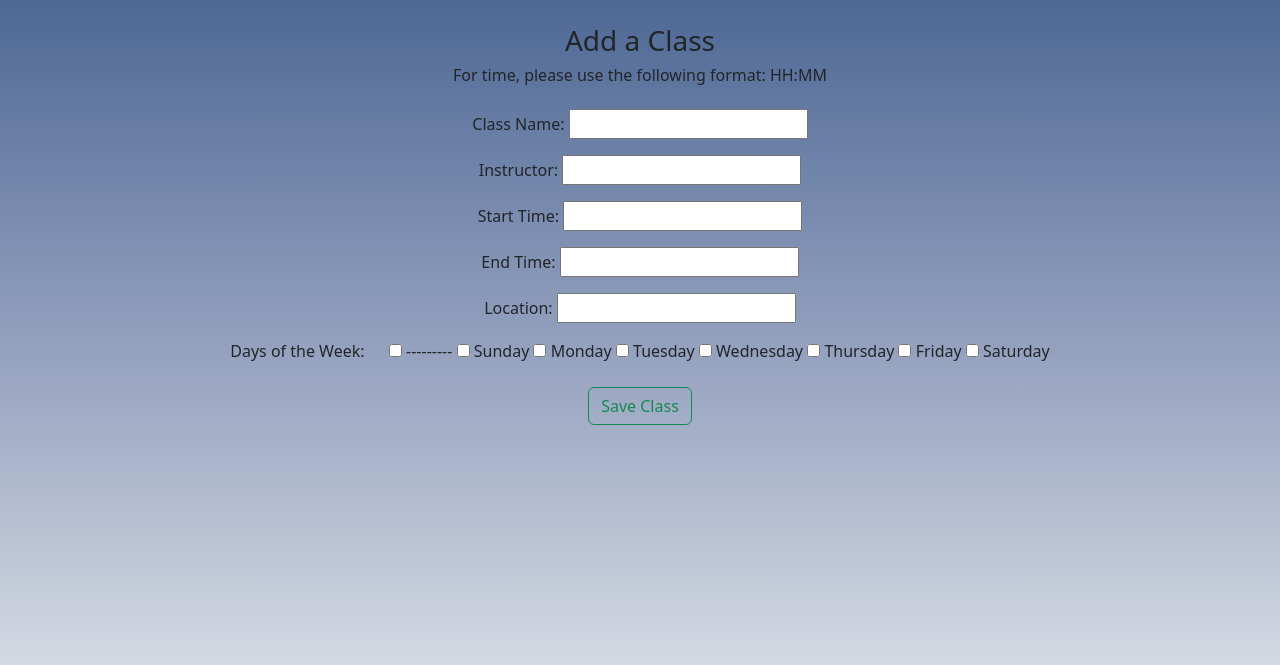
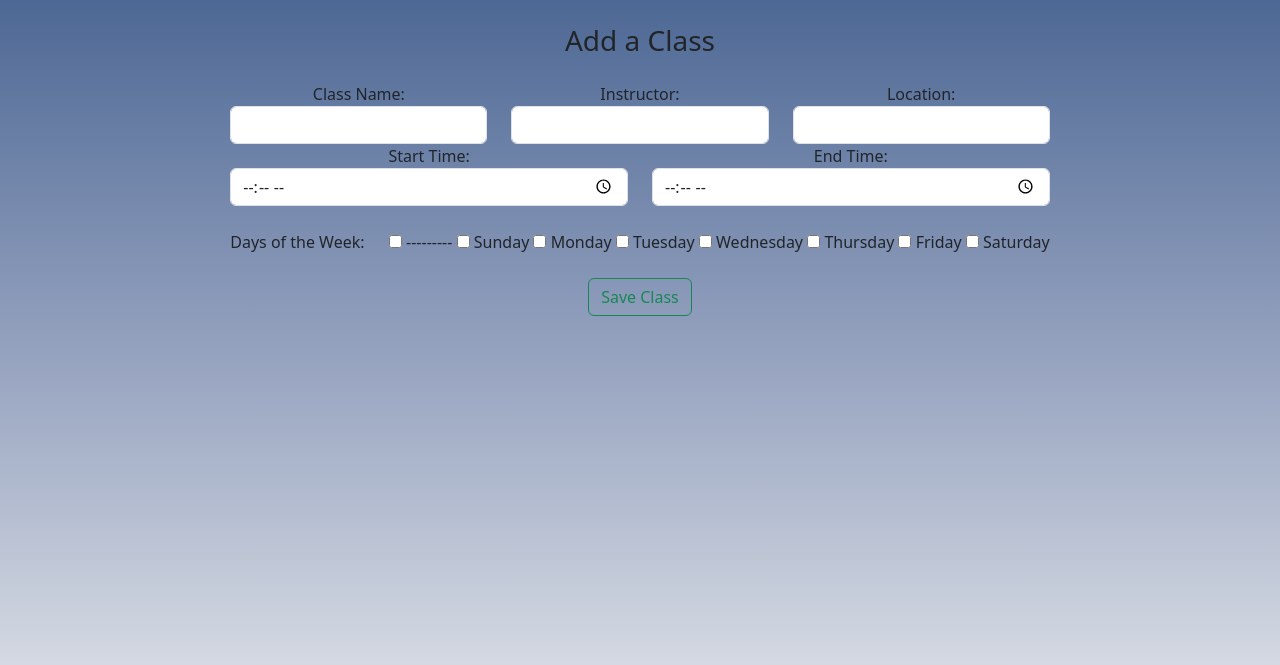
Before and after one commit to eliasposner/HoosNotes, a Django app: page /createclass in a window 1280 px wide. Shown: the part 56-721 px from the top of the page. Run offline with Django 3.2, Linux system fonts and the light colour scheme; the visitor is signed in with stand-in values (Sample User, id 1); some libraries are stand-ins or nearby versions.

Commit message:
Improved style of add class page

```diff
--- a/scheduler/templates/scheduler/createclass.html
+++ b/scheduler/templates/scheduler/createclass.html
@@ -10,38 +10,56 @@
 
 <div class="container">
     	<h3 class="text-center">Add a Class</h6>
-    	<h6 class="text-center">For time, please use the following format: HH:MM </h6>
 </div>
 
-<div class="mt-lg-4">
+<div class="mt-lg-4" style="width: fit-content;">
 
 <form method="post">{% csrf_token %}
     <!--{{ form.as_p }}-->
+    <div class="row">
+        <div class="col">
+            <label for="id_class_name">Class Name:</label>
+            <input class="form-control" id="id_class_name" type="text" name="class_name" maxlength="200" required>
+        </div>
 
-    <p><label for="id_class_name">Class Name:</label>
-    <input id="id_class_name" type="text" name="class_name" maxlength="200" required></p>
+        <div class="col">
+            <label for="id_instructor">Instructor:</label>
+            <input class="form-control" id="id_instructor" type="text" name="instructor" maxlength="200" required>
+        </div>
+        <div class="col">
+            <label for="id_location">Location:</label>
+            <input class="form-control" id="id_location" type="text" name="location" maxlength="200" required>
+        </div>
 
-    <p><label for="id_instructor">Instructor:</label>
-    <input id="id_instructor" type="text" name="instructor" maxlength="200" required></p>
+        </div>
+        <div class="row">
+            <div class="col">
+                <label for="id_start_time">Start Time:</label>
+                <input id="id_start_time" class="form-control" type="time" name="start_time" required>
+            </div>
+            <div class="col">
+                <label for="id_end_time">End Time:</label>
+                <input id="id_end_time" class="form-control" type="time" name="end_time" required>
+            </div>
 
-    <p><label for="id_start_time">Start Time:</label>
-    <input id="id_start_time" type="text" name="start_time" required></p>
+        </div>
+        <br>
+        <div class="row">
+            <div class="col">
+                Days of the Week: &emsp;
+                {% for value, text in form.days_of_the_week.field.choices %}
 
-    <p><label for="id_end_time">End Time:</label>
-    <input id="id_end_time" type="text" name="end_time" required></p>
+                <input id="id_days_of_the_week_{{ forloop.counter0 }}" name="{{ form.days_of_the_week.name }}" type="checkbox" value="{{ value }}" {% if value in checked_days_of_the_week %} checked="checked"{% endif %}>
+                <label>{{ text }}</label>
 
-    <p><label for="id_location">Location:</label>
-    <input id="id_location" type="text" name="location" maxlength="200" required></p>
+                {% endfor %}
+            </div>
+        </div>
 
-    Days of the Week: &emsp;
-    {% for value, text in form.days_of_the_week.field.choices %}
 
-    <input id="id_days_of_the_week_{{ forloop.counter0 }}" name="{{ form.days_of_the_week.name }}" type="checkbox" value="{{ value }}" {% if value in checked_days_of_the_week %} checked="checked"{% endif %}>
-    <label>{{ text }}</label>
 
-    {% endfor %}
 
-    <br>
+
     <br>
 
     <input class="btn btn-outline-success" type="submit" value="Save Class">
```
